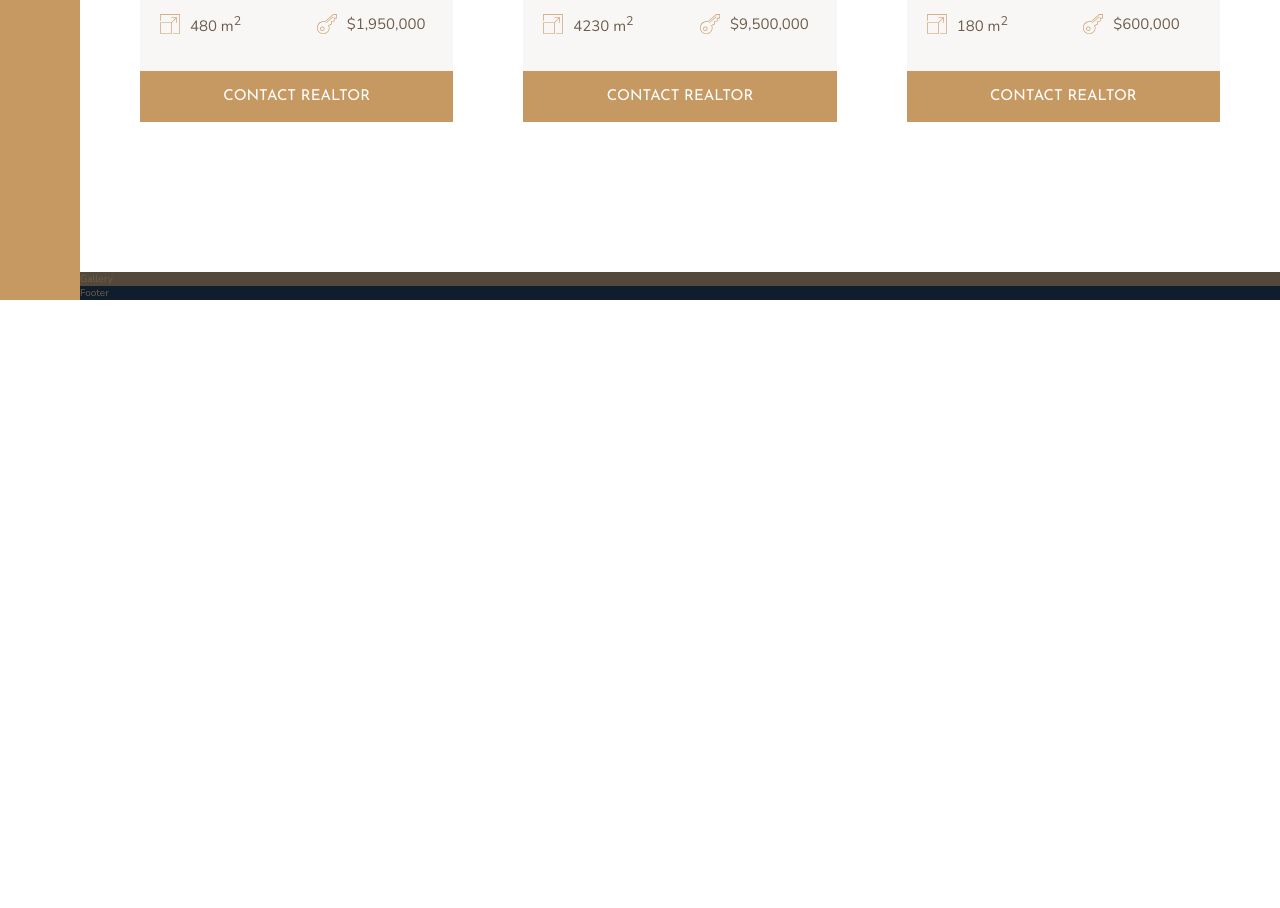
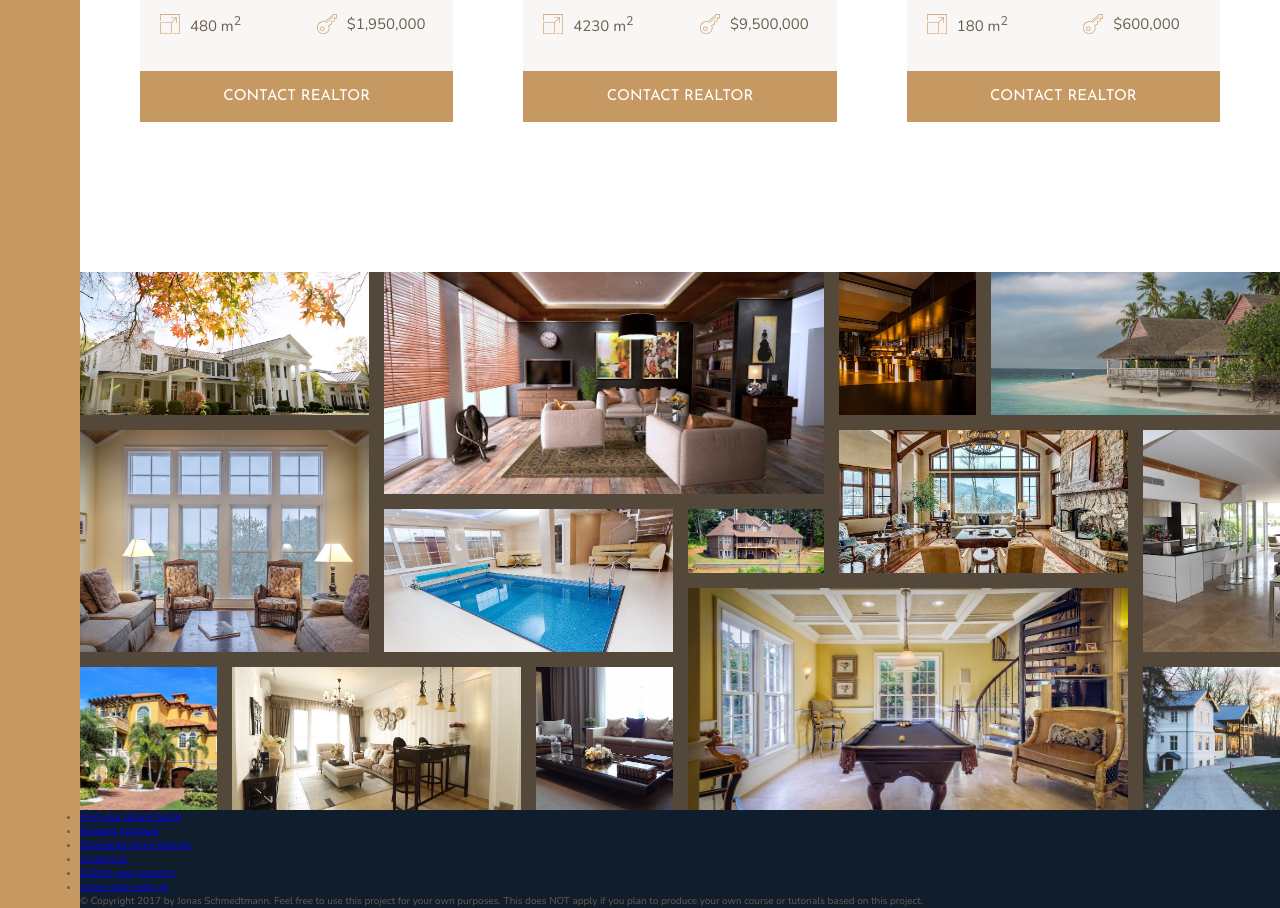
Before and after one commit to TheShadow8/mHome, a website: page index.html in a window 1280 px wide. Shown: the part 2730-3638 px from the top of the page. Before the commit the page ends 3030 px from the top, so only its background shows below. Drawn offline with nearby package versions, Linux system fonts and the light colour scheme.

Commit message:
gallery section

```diff
--- a/index.html
+++ b/index.html
@@ -230,8 +230,65 @@
       </div>
     </section>
 
-    <section class="gallery">Gallery</section>
+    <section class="gallery">
+      <figure class="gallery__item gallery__item--1">
+        <img src="img/gal-1.jpeg" alt="Gallery image 1" class="gallery__img" />
+      </figure>
+      <figure class="gallery__item gallery__item--2">
+        <img src="img/gal-2.jpeg" alt="Gallery image 2" class="gallery__img" />
+      </figure>
+      <figure class="gallery__item gallery__item--3">
+        <img src="img/gal-3.jpeg" alt="Gallery image 3" class="gallery__img" />
+      </figure>
+      <figure class="gallery__item gallery__item--4">
+        <img src="img/gal-4.jpeg" alt="Gallery image 4" class="gallery__img" />
+      </figure>
+      <figure class="gallery__item gallery__item--5">
+        <img src="img/gal-5.jpeg" alt="Gallery image 5" class="gallery__img" />
+      </figure>
+      <figure class="gallery__item gallery__item--6">
+        <img src="img/gal-6.jpeg" alt="Gallery image 6" class="gallery__img" />
+      </figure>
+      <figure class="gallery__item gallery__item--7">
+        <img src="img/gal-7.jpeg" alt="Gallery image 7" class="gallery__img" />
+      </figure>
+      <figure class="gallery__item gallery__item--8">
+        <img src="img/gal-8.jpeg" alt="Gallery image 8" class="gallery__img" />
+      </figure>
+      <figure class="gallery__item gallery__item--9">
+        <img src="img/gal-9.jpeg" alt="Gallery image 9" class="gallery__img" />
+      </figure>
+      <figure class="gallery__item gallery__item--10">
+        <img src="img/gal-10.jpeg" alt="Gallery image 10" class="gallery__img" />
+      </figure>
+      <figure class="gallery__item gallery__item--11">
+        <img src="img/gal-11.jpeg" alt="Gallery image 11" class="gallery__img" />
+      </figure>
+      <figure class="gallery__item gallery__item--12">
+        <img src="img/gal-12.jpeg" alt="Gallery image 12" class="gallery__img" />
+      </figure>
+      <figure class="gallery__item gallery__item--13">
+        <img src="img/gal-13.jpeg" alt="Gallery image 13" class="gallery__img" />
+      </figure>
+      <figure class="gallery__item gallery__item--14">
+        <img src="img/gal-14.jpeg" alt="Gallery image 14" class="gallery__img" />
+      </figure>
+    </section>
 
-    <footer class="footer">Footer</footer>
+    <footer class="footer">
+      <ul class="nav">
+        <li class="nav__item"><a href="#" class="nav__link">Find your dream home</a></li>
+        <li class="nav__item"><a href="#" class="nav__link">Request proposal</a></li>
+        <li class="nav__item"><a href="#" class="nav__link">Download home planner</a></li>
+        <li class="nav__item"><a href="#" class="nav__link">Contact us</a></li>
+        <li class="nav__item"><a href="#" class="nav__link">Submit your property</a></li>
+        <li class="nav__item"><a href="#" class="nav__link">Come work with us!</a></li>
+      </ul>
+      <p class="copyright">
+        &copy; Copyright 2017 by Jonas Schmedtmann. Feel free to use this project for your own
+        purposes. This does NOT apply if you plan to produce your own course or tutorials based on
+        this project.
+      </p>
+    </footer>
   </body>
 </html>
--- a/sass/_gallery.scss
+++ b/sass/_gallery.scss
@@ -1,4 +1,89 @@
 .gallery {
   background-color: $color-grey-dark-1;
   grid-column: full-start / full-end;
+
+  display: grid;
+  grid-template-columns: repeat(8, 1fr);
+  grid-template-rows: repeat(7, 5vw);
+  grid-gap: 1.5rem;
+  padding: 1.5;
+
+  &__item {
+    &--1 {
+      grid-row: 1 / span 2;
+      grid-column: 1 / span 2;
+    }
+
+    &--2 {
+      grid-row: 1 / span 3;
+      grid-column: 3 / span 3;
+    }
+
+    &--3 {
+      grid-row: 1 / span 2;
+      grid-column: 6 / 7;
+    }
+
+    &--4 {
+      grid-row: 1 / span 2;
+      grid-column: 7 / -1;
+    }
+
+    &--5 {
+      grid-row: 3 / span 3;
+      grid-column: 1 / span 2;
+    }
+
+    &--6 {
+      grid-row: 4 / span 2;
+      grid-column: 3 / span 2;
+    }
+
+    &--7 {
+      grid-row: 4 / 5;
+      grid-column: 5 / 6;
+    }
+
+    &--8 {
+      grid-row: 3 / span 2;
+      grid-column: 6 / span 2;
+    }
+
+    &--9 {
+      grid-row: 3 / span 3;
+      grid-column: 8 / -1;
+    }
+
+    &--10 {
+      grid-row: 6 / span 2;
+      grid-column: 1 / 2;
+    }
+
+    &--11 {
+      grid-row: 6 / span 2;
+      grid-column: 2 / span 2;
+    }
+
+    &--12 {
+      grid-row: 6 / span 2;
+      grid-column: 4 / 5;
+    }
+
+    &--13 {
+      grid-row: 5 / span 3;
+      grid-column: 5 / span 3;
+    }
+
+    &--14 {
+      grid-row: 6 / span 2;
+      grid-column: 8 / -1;
+    }
+  }
+
+  &__img {
+    width: 100%;
+    height: 100%;
+    object-fit: cover;
+    display: block;
+  }
 }
```
Also changed, not shown: css/style.css.
